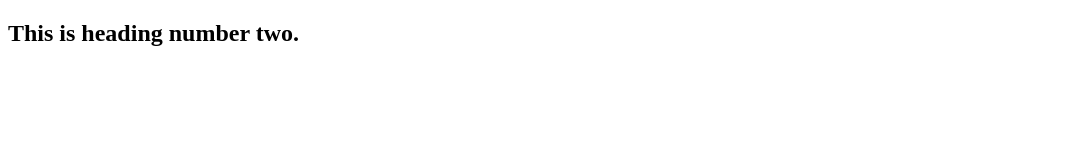
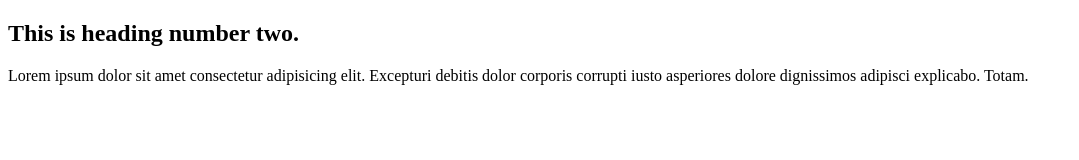
Before and after one commit to aLAM-mAHBUB/my_first_website, a plain HTML site: page index.html in a window 1280 px wide. Shown: the whole page, without its empty margins (0-1079 px from the left). Drawn offline with Linux system fonts and the light colour scheme.

Commit message:
added a paragraph

```diff
--- a/index.html
+++ b/index.html
@@ -7,5 +7,6 @@
 </head>
 <body>
     <h2>This is heading number two.</h2>
+    <p>Lorem ipsum dolor sit amet consectetur adipisicing elit. Excepturi debitis dolor corporis corrupti iusto asperiores dolore dignissimos adipisci explicabo. Totam.</p>
 </body>
 </html>
```
Also changed, not shown: 1 other file.
